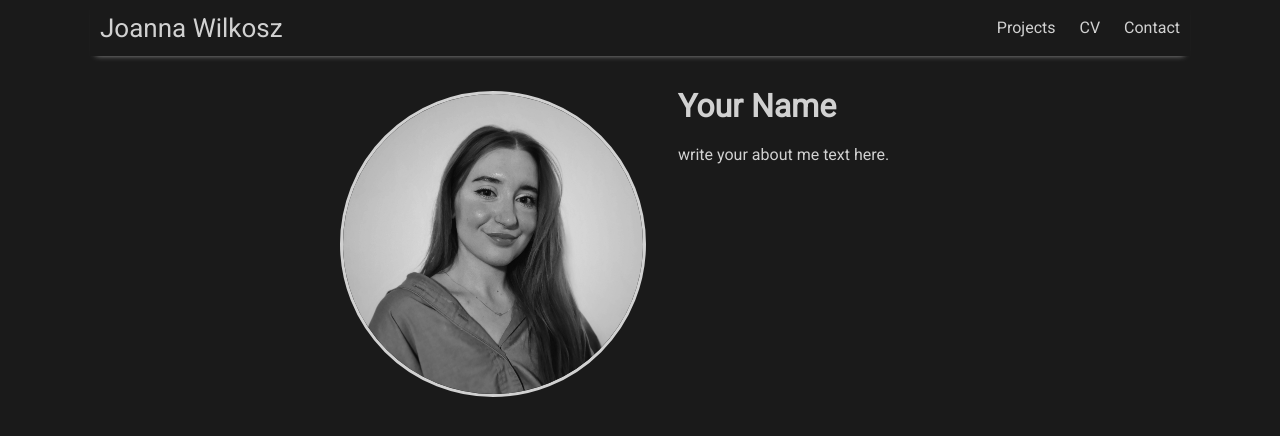
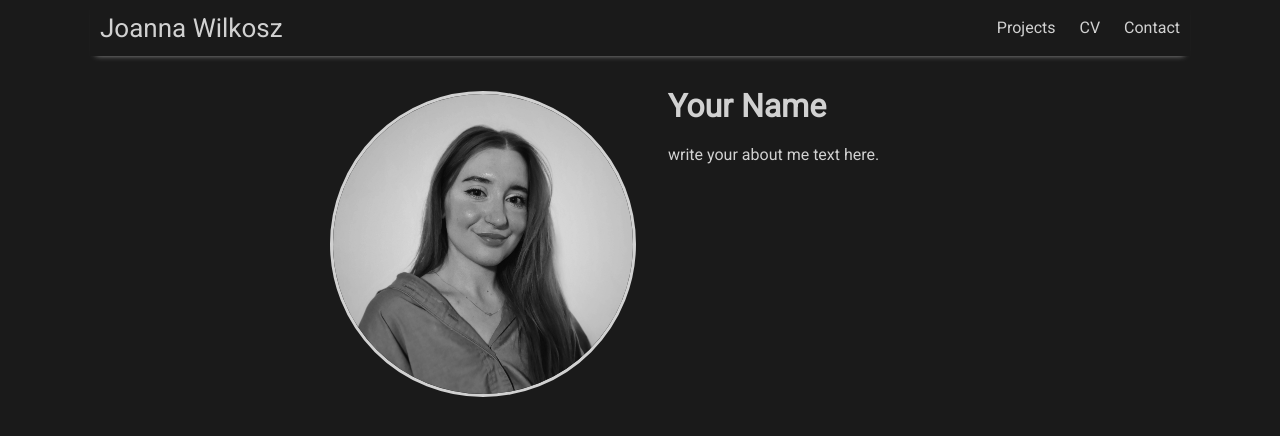
Before and after one commit to joanna-wi/joanna-wi.github.io, a Jekyll site: the page built from index.md, in a window 1280 px wide. Shown: the top 436 px of the page. Built offline with Jekyll 4.4.1, drawn with Linux system fonts in a browser that asks for light colours; nearby versions of some CDN libraries.

Commit message:
Update main.scss

```diff
--- a/assets/css/main.scss
+++ b/assets/css/main.scss
@@ -40,6 +40,8 @@ $rss-color: #ff6600;
   .home-text { text-align:left; }
 }
 
+.content-wrapper { margin-left:0 !important; margin-right:auto !important; }
+
 
 
 .project-card { display:block; margin-bottom:2rem; text-decoration:none; color:inherit; }
```
